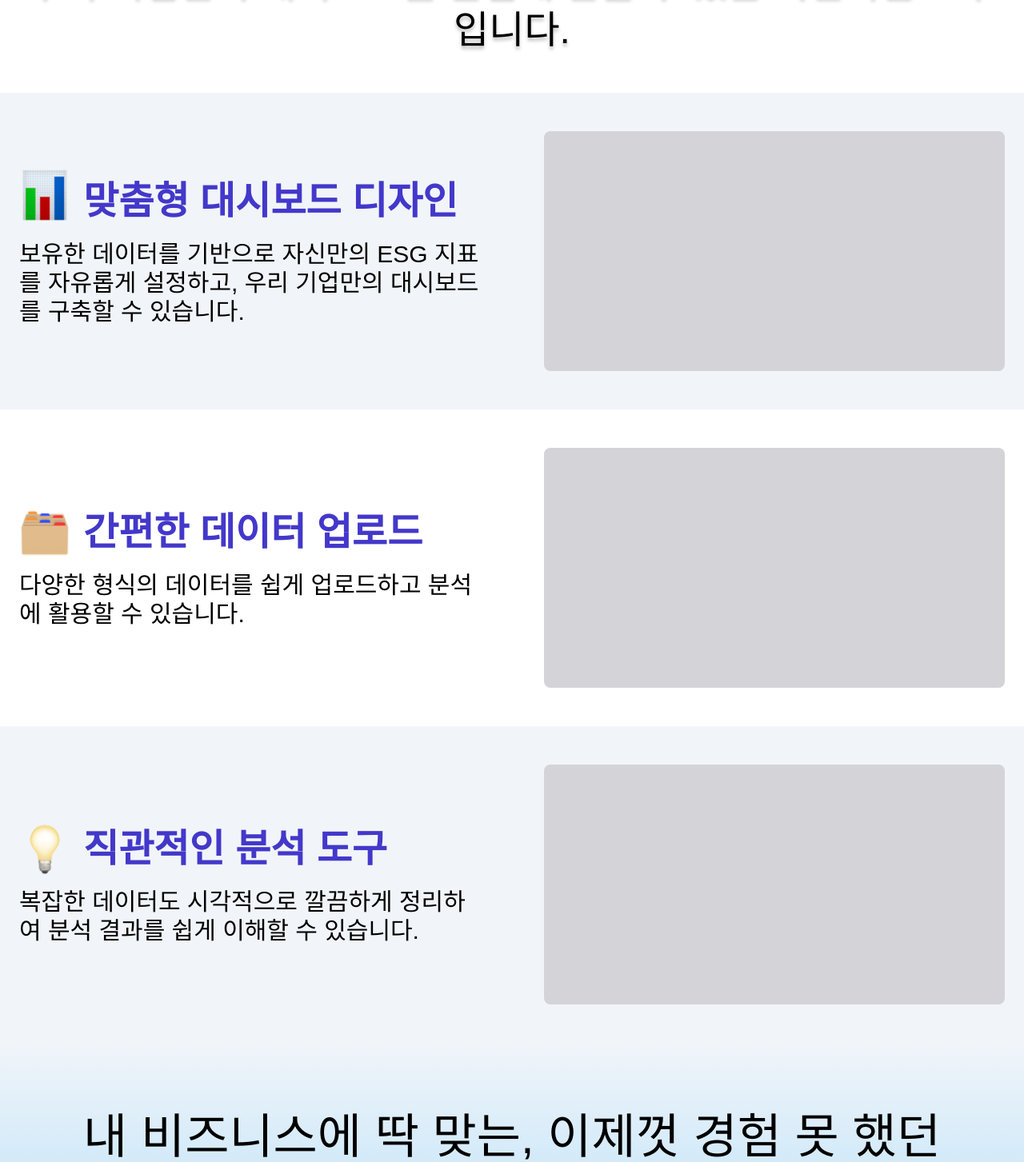
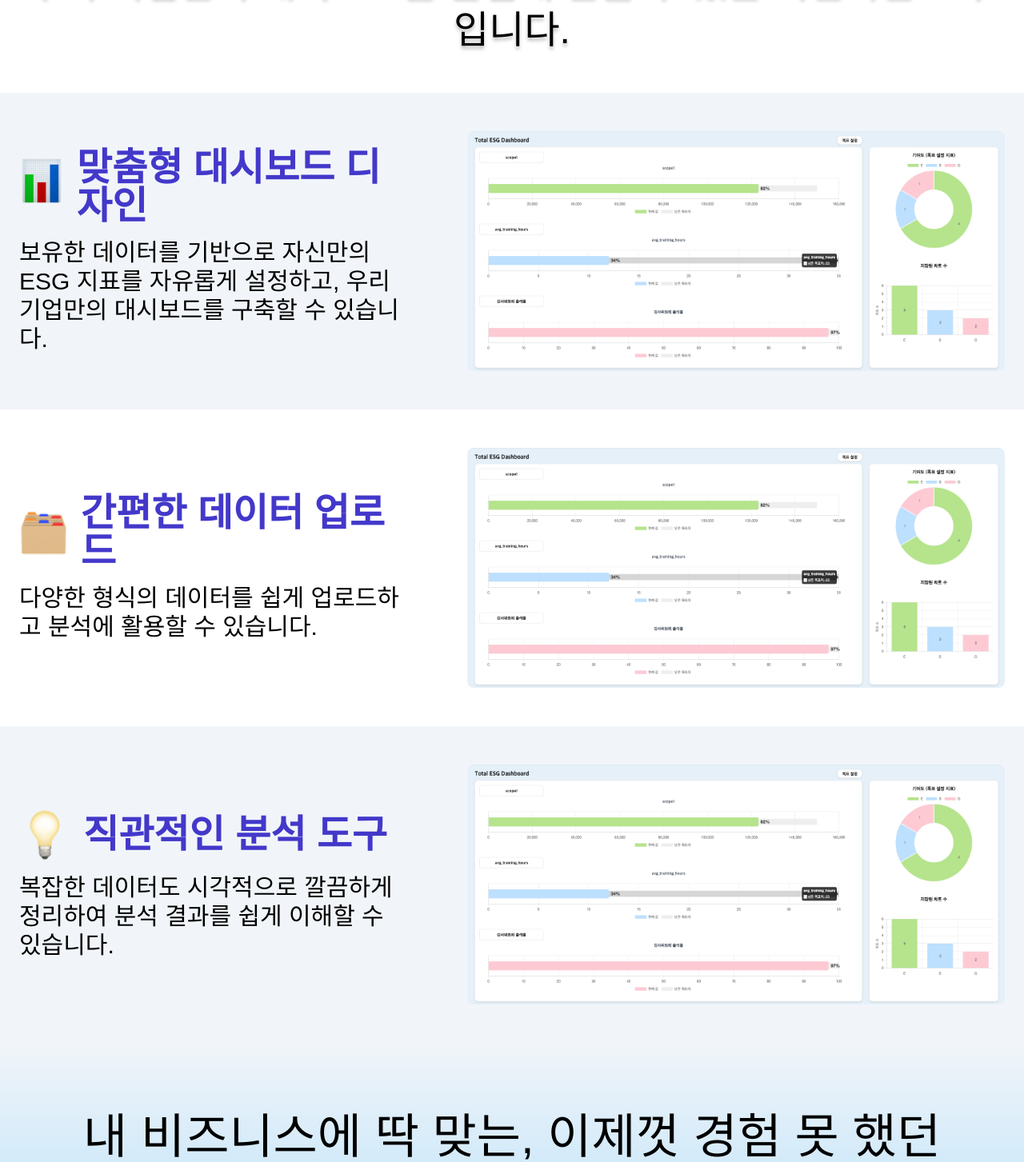
Before and after one commit to rlaDonghwan/NNMM_frontend, a Next.js app: page / in a window 1280 px wide. Shown: the part 1576-3029 px from the top of the page at 80% size. Built offline with nearby package versions, Linux system fonts and the light colour scheme; no server answers.

Commit message:
사진 추가

```diff
--- a/components/main/FeatureBlock.tsx
+++ b/components/main/FeatureBlock.tsx
@@ -20,7 +20,9 @@ export default function FeatureBlock() {
             대시보드를 구축할 수 있습니다.
           </div>
         </div>
-        <div className="w-full max-w-xl h-[300px] bg-zinc-300 rounded-lg"></div>
+        <img
+          src="/images/dash.png"
+          className="w-full max-w-2xl h-[300px] rounded-lg"></img>
       </div>
 
       <div className="w-full px-6 py-12 bg-white flex flex-col lg:flex-row justify-center items-center gap-10 lg:gap-20">
@@ -41,7 +43,9 @@ export default function FeatureBlock() {
             다양한 형식의 데이터를 쉽게 업로드하고 분석에 활용할 수 있습니다.
           </div>
         </div>
-        <div className="w-full max-w-xl h-[300px] bg-zinc-300 rounded-lg"></div>
+        <img
+          src="/images/dash.png"
+          className="w-full max-w-2xl h-[300px] rounded-lg"></img>
       </div>
 
       <div className="w-full px-6 py-12 bg-slate-100 flex flex-col lg:flex-row justify-center items-center gap-10 lg:gap-20">
@@ -63,7 +67,9 @@ export default function FeatureBlock() {
             있습니다.
           </div>
         </div>
-        <div className="w-full max-w-xl h-[300px] bg-zinc-300 rounded-lg"></div>
+        <img
+          src="/images/dash.png"
+          className="w-full max-w-2xl h-[300px] rounded-lg"></img>
       </div>
     </>
   )
```
Also changed, not shown: public/images/dash.png (added).
